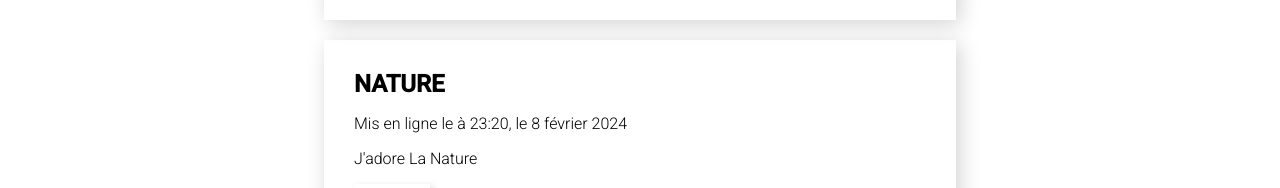
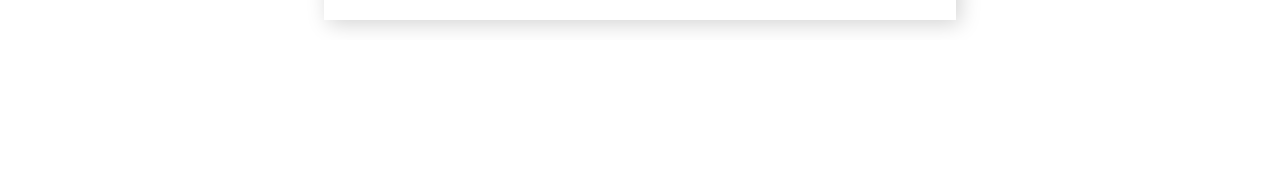
Before and after one commit to safiylm/snapface, an Angular app: page /snaps/text/1 in a window 1280 px wide. Shown: the part 764-952 px from the top of the page. After the commit the page ends 804 px from the top, so only its background shows below. Built offline with nearby package versions, Linux system fonts and the light colour scheme.

Commit message:
display in user account only his facesnap & textsnap

```diff
--- a/src/app/face-snap-list/face-snap-list.component.html
+++ b/src/app/face-snap-list/face-snap-list.component.html
@@ -1,2 +1,3 @@
 <app-header-snap [id]="id" > </app-header-snap>
+
 <app-face-snap *ngFor="let faceSnap of faceSnaps" [faceSnap]="faceSnap"></app-face-snap>
--- a/src/app/face-snap-list/face-snap-list.component.ts
+++ b/src/app/face-snap-list/face-snap-list.component.ts
@@ -2,7 +2,6 @@ import { Component, OnInit } from '@angular/core';
 import { FaceSnap } from '../models/face-snap.model';
 import { FaceSnapsService } from '../services/face-snap-service'
 import { ActivatedRoute, ParamMap } from '@angular/router'
-import { user_array } from '../json-database/users-array';
 
 @Component({
   selector: 'app-face-snap-list',
@@ -15,21 +14,12 @@ export class FaceSnapListComponent implements OnInit {
 
   constructor(private route: ActivatedRoute, private faceSnapsService: FaceSnapsService) { }
   id !: any;
-  photo_profil !: string
-  photo_background !: string
   faceSnaps!: FaceSnap[];
 
   ngOnInit(): void {
     this.id = this.route.snapshot.paramMap.get('id');
 
-    user_array.forEach((item) => {
-      if( item.id == this.id){
-        this.photo_profil= item['photos-profil'];
-        this.photo_background= item['photos-background'];
-      }
-    })
-
-    this.faceSnaps = this.faceSnapsService.faceSnaps;
+    this.faceSnaps = this.faceSnapsService.getAllFaceSnapsByAuteur(this.id);
   }
 
 }
--- a/src/app/text-snap-list/text-snap-list.component.ts
+++ b/src/app/text-snap-list/text-snap-list.component.ts
@@ -3,7 +3,6 @@ import { Component, OnInit  } from '@angular/core';
 import { TextSnap } from '../models/text-snap.model';
 import { TextSnapsService } from '../services/text-snap-service'
 import { ActivatedRoute, ParamMap } from '@angular/router'
-import { user_array } from '../json-database/users-array';
 
 //...
 @Component({
@@ -16,20 +15,12 @@ export class TextSnapListComponent implements OnInit {
 
   constructor(private route: ActivatedRoute , private TextSnapsService: TextSnapsService) { }
   id !:  any;
-  photo_profil !: string
-  photo_background !: string
   textSnaps!: TextSnap[];
 
   ngOnInit(): void {
     this.id = this.route.snapshot.paramMap.get('id');
 
-    user_array.forEach((item) => {
-      if( item.id == this.id){
-        this.photo_profil= item['photos-profil'];
-        this.photo_background= item['photos-background'];
-      }
-    })
-    this.textSnaps = this.TextSnapsService.TextSnaps;
+    this.textSnaps = this.TextSnapsService.getTextSnapByAuteur(this.id);
   }
 
 
```
Also changed, not shown: src/app/header-snap/header-snap.component.scss (+8 -6 lines).
